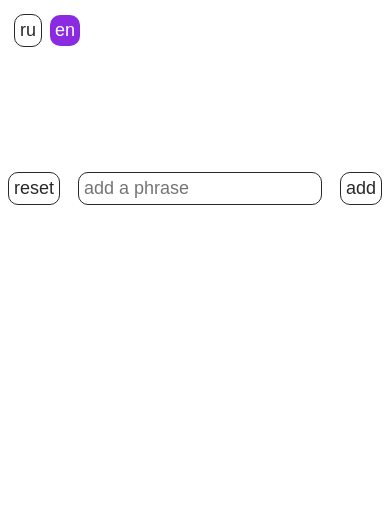
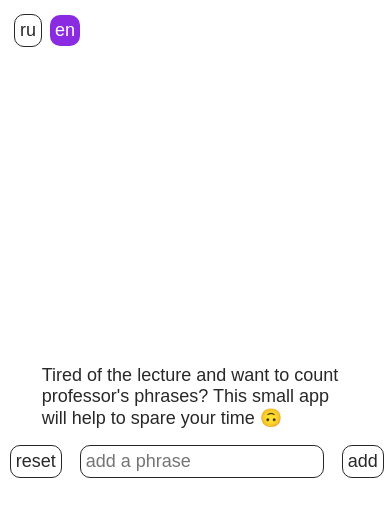
Before and after one commit to Shura-X/phrases, a Vue app: page / in a window 390 px wide. Shown: the top 516 px of the page. Built offline with nearby package versions, Linux system fonts and the light colour scheme.

Commit message:
start working on responsive design

```diff
--- a/src/App.vue
+++ b/src/App.vue
@@ -5,6 +5,8 @@
             <button @click="switch_lang('rus')" :class="{ current: lang==='rus' }">ru</button>
             <button @click="switch_lang('eng')" :class="{ current: lang==='eng' }">en</button>
         </div>
+
+        <p id="description">{{ vocab.description }}</p>
 
         <section class="add">
             <button id="reset" @click="on_reset">{{vocab.reset}}</button>
@@ -14,10 +16,13 @@
 
         <section class="list">
         <ul>
+
             <li v-for="phrase in phrases" :id="phrase.id">
                 <div class="left">
                     <p v-if="phrase.state === 'static'">{{ phrase.text }}</p>
-                        <input style="margin:0" v-else type="text" v-model="phrase.text" @keydown.enter="on_edit(phrase)">
+
+                    <input v-else type="text" v-model="phrase.text" @keydown.enter="on_edit(phrase)">
+
                     <button id="" class="delete" @click="on_delete">
                         <svg version="1.1" id="Capa_1" xmlns="http://www.w3.org/2000/svg" xmlns:xlink="http://www.w3.org/1999/xlink" x="0px" y="0px"
                         viewBox="0 0 512 512" style="enable-background:new 0 0 512 512;" xml:space="preserve">
@@ -38,6 +43,7 @@
                         </g>
                         </svg>
                     </button>
+
                     <button id="" class="edit" @click="on_edit(phrase)">
                         <svg version="1.1" id="Capa_1" xmlns="http://www.w3.org/2000/svg" xmlns:xlink="http://www.w3.org/1999/xlink" x="0px" y="0px"
                          viewBox="0 0 394.69 394.69" style="enable-background:new 0 0 394.69 394.69;" xml:space="preserve">
@@ -83,7 +89,8 @@ const english = {
     placeholder: 'add a phrase',
     add: 'add',
     complete: 'You must complete editing another phrase',
-    empty: "You can't have an empty value"
+    empty: "You can't have an empty value",
+    description: "Tired of the lecture and want to count professor's phrases? This small app will help to spare your time 🙃"
 };
 
 const russian = {
@@ -91,7 +98,9 @@ const russian = {
     placeholder: 'добавьте фразу',
     add: 'добавить',
     complete: 'Вы должны закончить предыдущее редактирование',
-    empty: 'Вы не можете ввести пустое значение'
+    empty: 'Вы не можете ввести пустое значение',
+    //f643
+    description: `Устал сидеть на лекции и считаешь фразы препода? Это небольшое приложение поможет скоротать твоё время 🙃`
 };
 
 export default {
--- a/src/style.sass
+++ b/src/style.sass
@@ -23,10 +23,12 @@ $black: #282828
 main
 	margin: 0 2rem
 
-	width: 1000px
-	height: 500px
+	width: clamp(0px, 95vw, 1000px)
+	/*height: 500px*/
 
-	@include font(18, $black)
+	/*@include font(18, $black)*/
+
+
 
 	box-sizing: border-box
 
@@ -99,8 +101,8 @@ li
 			padding: 5px
 			border: 1px solid $black
 			border-radius: 10px
-			margin: 0 1em
-			width: 300px
+			margin: 0px
+			width: clamp(200px, 22vw, 300px)
 			&:focus
 				outline: 0px
 				border-color: blueviolet
@@ -154,3 +156,7 @@ li
 		border: transparent
 		color: white
 		background-color: blueviolet
+
+#description
+	margin: 1rem 2rem
+	@include font(18, $black)
```
Lines whose indentation alone changed are shown as unchanged.
